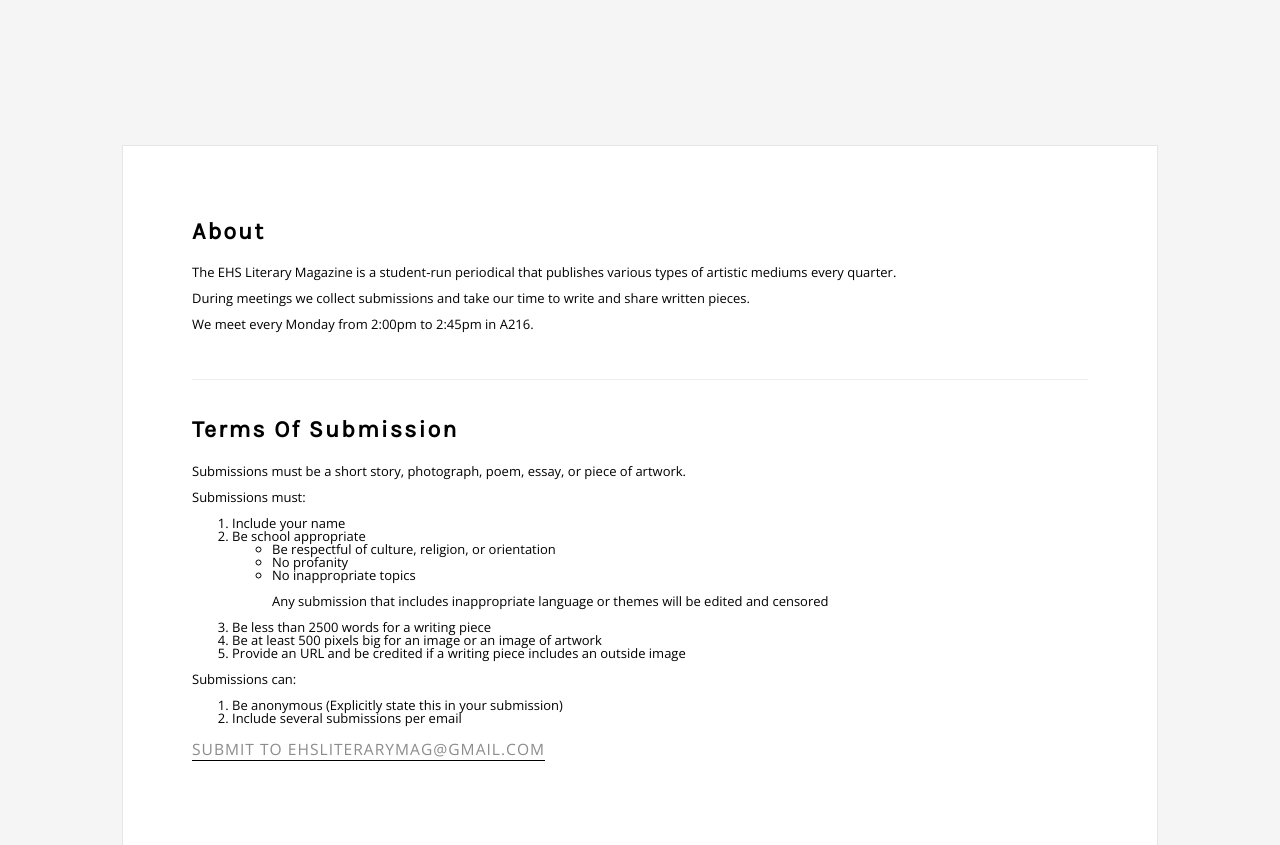
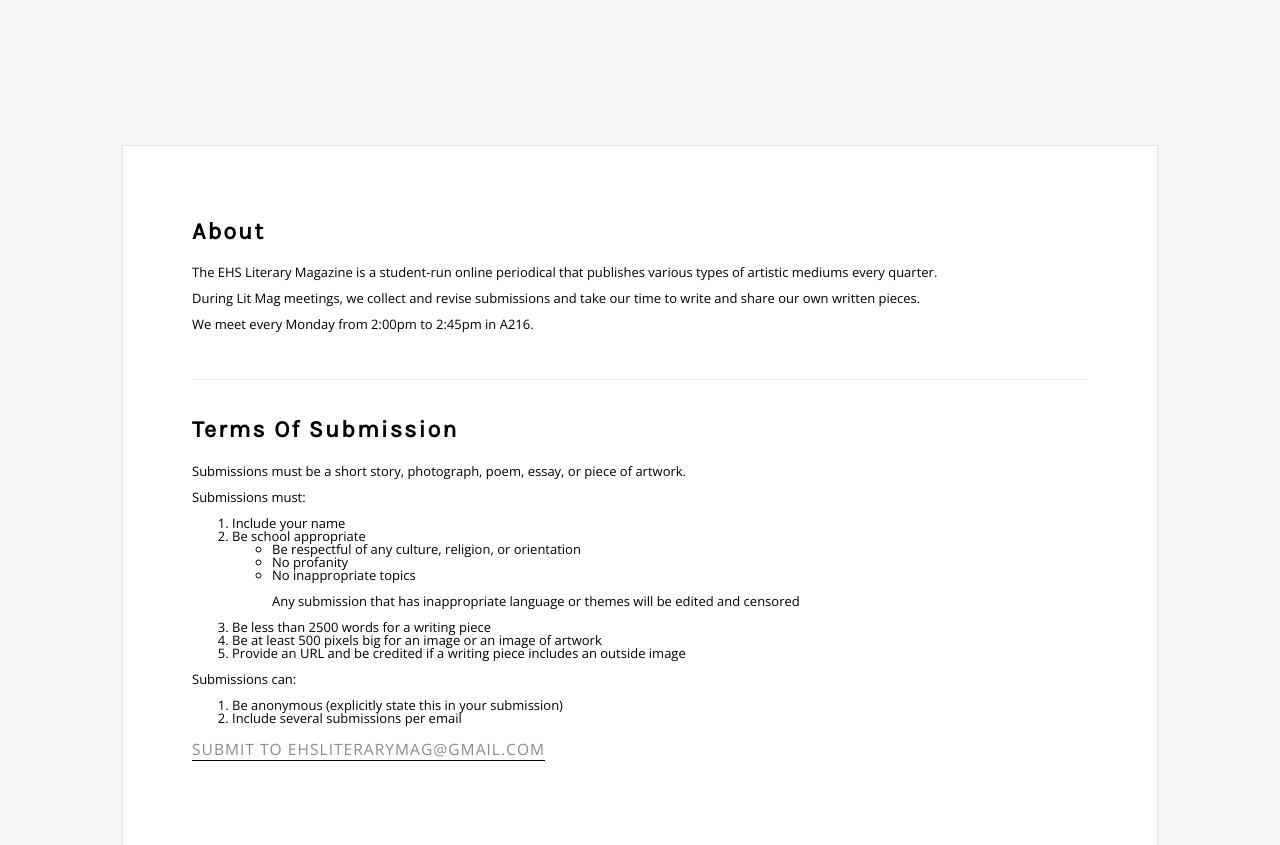
Before and after one commit to ehslitmag/ehslitmag.github.io, a plain HTML site: page index.html in a window 1280 px wide. Shown: the part 414-1259 px from the top of the page. Drawn offline with nearby package versions, Linux system fonts and the light colour scheme.

Commit message:
Update index.html

```diff
--- a/index.html
+++ b/index.html
@@ -29,7 +29,6 @@
 
 <div class="slider">
 <p>Welcome to the new website!</p>
-<p>This website is currently under construction.</p>
 </div>
 
 <!-- Description -->
@@ -40,8 +39,8 @@
 <!-- Sections -->
 <section>
 <h2>About</h2>
-<p> The EHS Literary Magazine is a student-run periodical that publishes various types of artistic mediums every quarter.</p>
-<p>During meetings we collect submissions and take our time to write and share written pieces.</p>
+<p> The EHS Literary Magazine is a student-run online periodical that publishes various types of artistic mediums every quarter.</p>
+<p>During Lit Mag meetings, we collect and revise submissions and take our time to write and share our own written pieces.</p>
 <p>We meet every Monday from 2:00pm to 2:45pm in A216.</p>
 </section>
 
@@ -53,10 +52,10 @@
 	<li>Include your name</li>
 	<li>Be school appropriate</li>
 		<ul>
-			<li>Be respectful of culture, religion, or orientation</li>
+			<li>Be respectful of any culture, religion, or orientation</li>
 			<li>No profanity</li>
 			<li>No inappropriate topics</li>
-			<p>Any submission that includes inappropriate language or themes will be edited and censored</p>
+			<p>Any submission that has inappropriate language or themes will be edited and censored</p>
 		</ul>
 	<li>Be less than 2500 words for a writing piece</li>
 	<li>Be at least 500 pixels big for an image or an image of artwork</li>
@@ -64,7 +63,7 @@
 </ol>
 <p>Submissions can:</p>
 <ol>
-	<li>Be anonymous (Explicitly state this in your submission)</li>
+	<li>Be anonymous (explicitly state this in your submission)</li>
 	<li>Include several submissions per email</li>
 </ol>
 <a href="mailto:litmag@gmail.com;&subject=Submission">Submit to ehsliterarymag@gmail.com</a>
```
